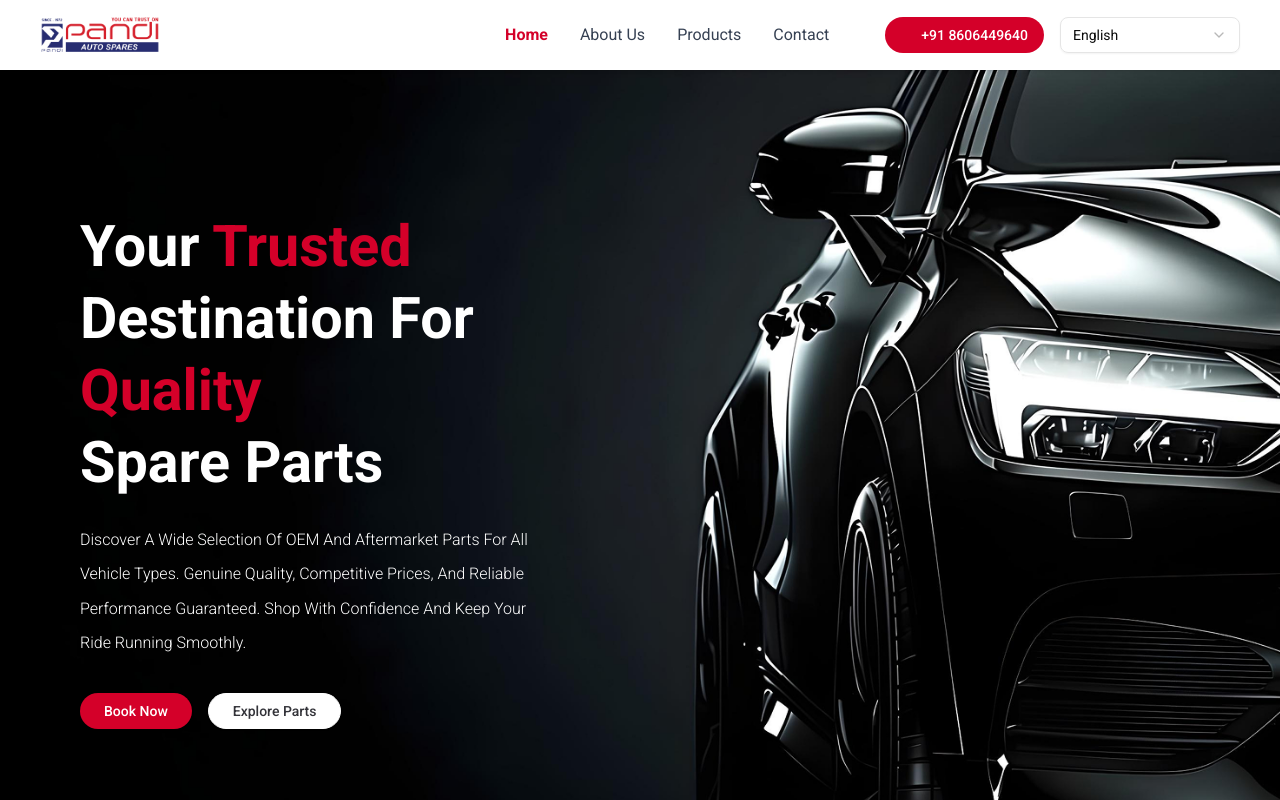
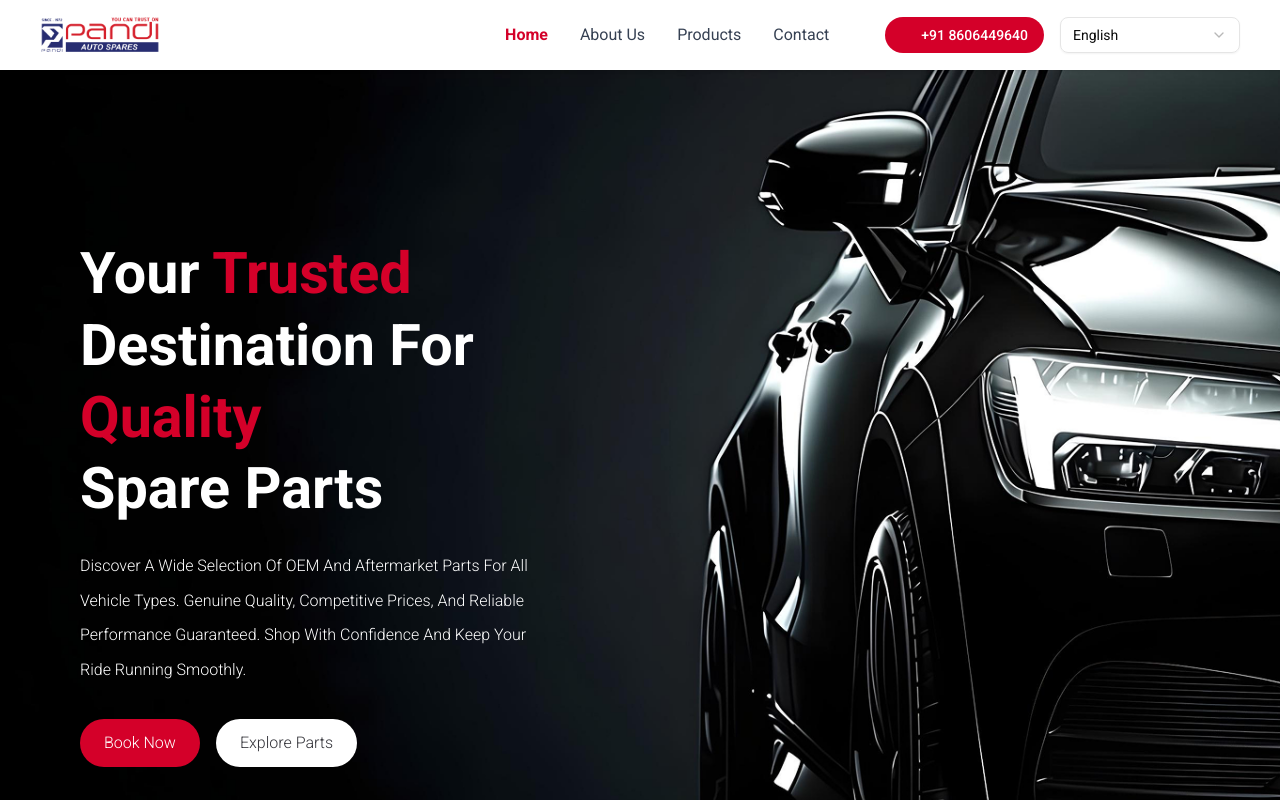
Before and after one commit to mkm-projects/pandi-web, a Next.js app: page / in a window 1280 px wide. Shown: the top 800 px of the page. Built offline with nearby package versions, Linux system fonts and the light colour scheme; no server answers; some icons are missing.

Commit message:
hero section button issue cleared

```diff
--- a/src/components/HeroSection.jsx
+++ b/src/components/HeroSection.jsx
@@ -1,36 +1,40 @@
-'use client';
-import { useTranslations } from 'next-intl';
-import Image from 'next/image';
-import { Button } from './ui/button';
-
+"use client";
+import { useTranslations } from "next-intl";
+import Image from "next/image";
+import { Button } from "./ui/button";
 
 export default function HeroSection() {
-      const t = useTranslations('HomePage.HeroSection');
+  const t = useTranslations("HomePage.HeroSection");
 
   return (
-    <section className="relative min-h-screen bg-black text-white flex items-center justify-start overflow-hidden">
+    <section className="relative  bg-black text-white flex items-center justify-start overflow-hidden py-22 sm:py-18 md:14">
       {/* Left Content */}
       <div className="relative z-10 w-full md:w-1/2 px-4 sm:px-6 md:px-20 py-15 sm:py-24">
         <h1 className="text-[30px] sm:text-[40px] md:text-[57.5px] font-bold leading-tight">
-          {t('title1')} <span className="text-primary">{t('title2')}</span>
+          {t("title1")} <span className="text-primary">{t("title2")}</span>
           <br />
-          {t('title3')} <span className="text-primary">{t('title4')}</span>
+          {t("title3")} <span className="text-primary">{t("title4")}</span>
           <br />
-          {t('title5')}
+          {t("title5")}
         </h1>
         <p className="text-white font-light text-[14px] sm:text-[16px] leading-[30px] sm:leading-[34.5px] capitalize mt-6 max-w-xl">
-          {t('description')}
+          {t("description")}
         </p>
 
         {/* Buttons */}
-        <div className="mt-8 flex flex-col sm:flex-row gap-4">
-          <Button className="bg-primary text-white px-6 py-3 rounded-full font-medium shadow hover:opacity-90 transition">
+        <div className="mt-8 flex flex-row gap-4">
+          {/* <Button className="bg-primary text-white px-6 py-3 rounded-full font-medium shadow hover:opacity-90 transition">
             {t('callAction1')}
           </Button>
           <Button className="bg-white text-black px-6 py-3 rounded-full font-medium border border-white hover:bg-primary hover:text-white transition">
             {t('callAction2')}
-          </Button>
-
+          </Button> */}
+          <button className="bg-primary text-white px-6 py-3 rounded-full font-thin hover:opacity-90 transition">
+            {t("callAction1")}
+          </button>
+          <button className="bg-white text-black px-6 py-3 rounded-full font-thin hover:opacity-90 transition">
+            {t("callAction2")}
+          </button>
         </div>
       </div>
 
```
